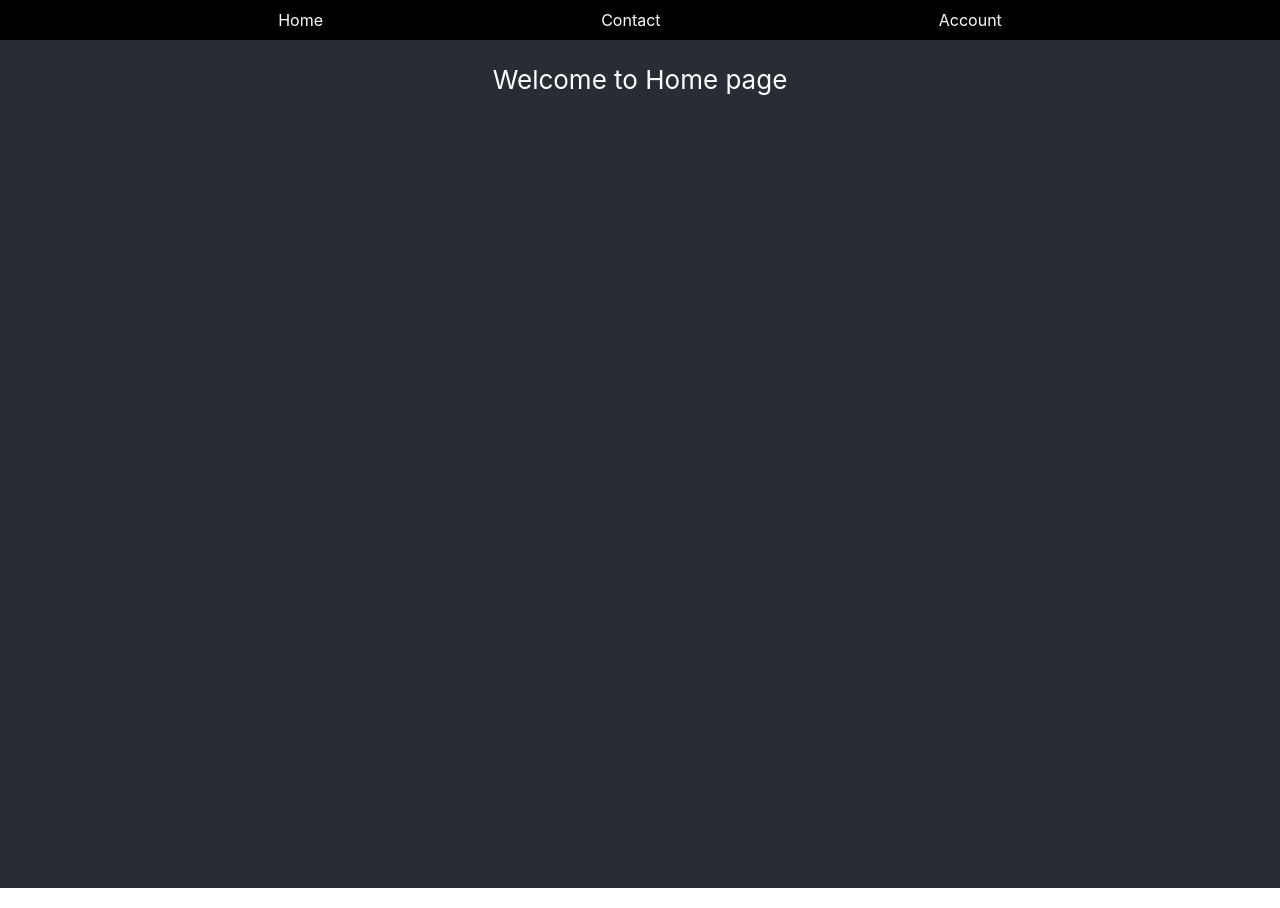
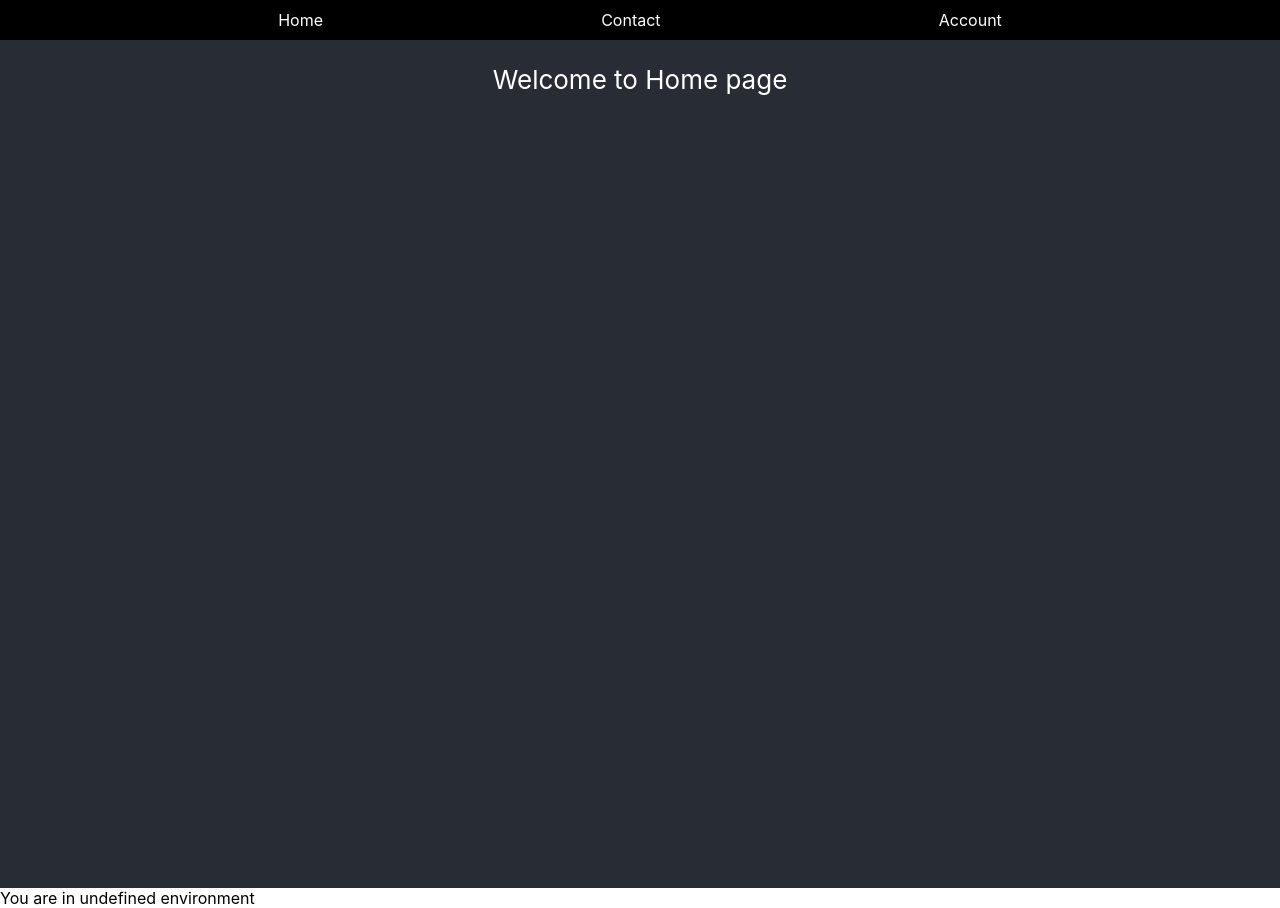
Before and after one commit to umashd7/router-app, a React (Create React App) app: page / in a window 1280 px wide. Built offline with nearby package versions, Linux system fonts and the light colour scheme.

Commit message:
Adds env varbs

```diff
--- a/src/routes/Homepage.js
+++ b/src/routes/Homepage.js
@@ -4,6 +4,7 @@
   return (
     <>
       <div className="App-header">Welcome to Home page</div>
+      <div> { `You are in ${process.env.REACT_APP_ENV} environment`} </div>
       <Outlet/>
     </>
   );
```
